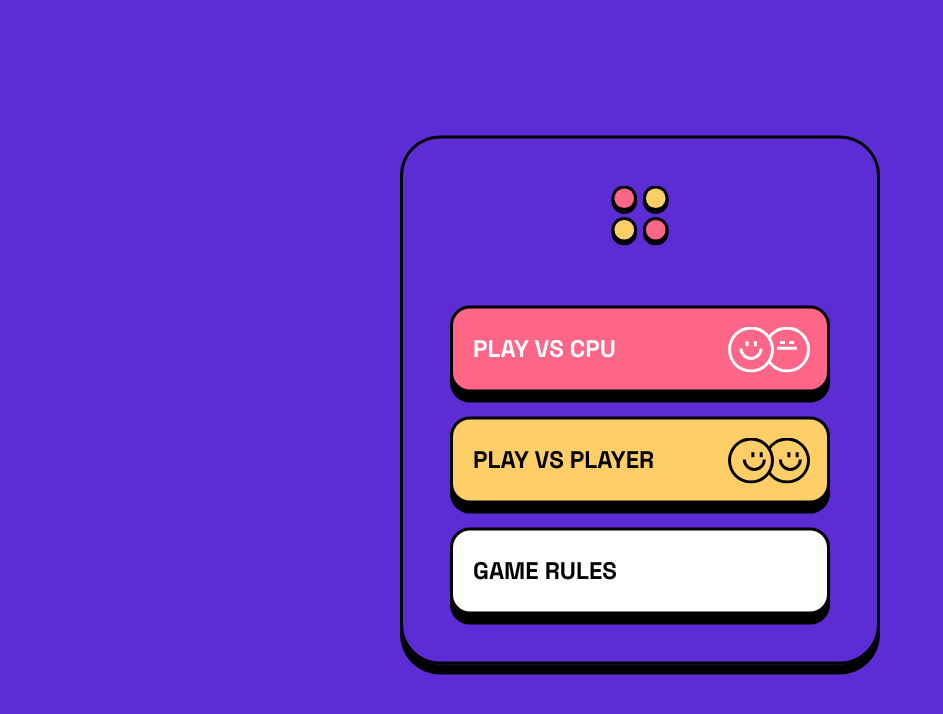
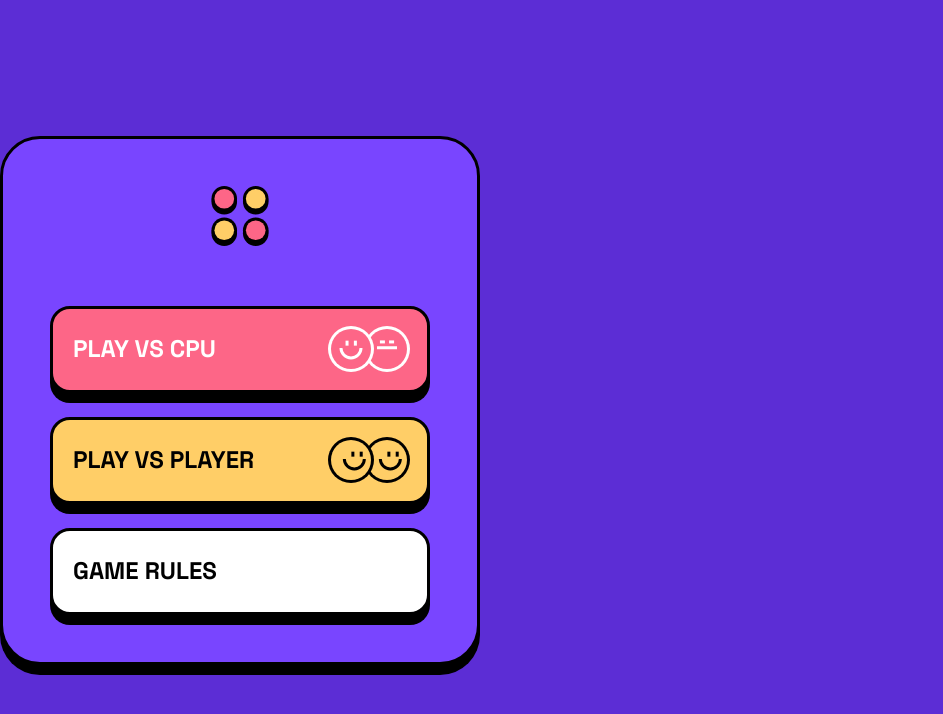
Before and after one commit to nkhatri7/connect-four, a React (Vite) app: page / in a window 1280 px wide. Shown: the top 714 px of the page, without its empty margins (0-943 px from the left). Built offline with nearby package versions, Linux system fonts and the light colour scheme.

Commit message:
:lipstick: Update main menu UI

```diff
--- a/src/App.css
+++ b/src/App.css
@@ -1,4 +1,3 @@
 .App {
   width: 100%;
-  padding: 20px;
 }
--- a/src/components/HomeMenu/index.tsx
+++ b/src/components/HomeMenu/index.tsx
@@ -1,19 +1,37 @@
 import { Stack } from '@mui/material';
 import Logo from '../Logo';
-import { HomeMenuBox, PlayCpuBtn, PlayPlayerBtn, GameRulesBtn } from './styles';
+import ScreenWrapper from '../ScreenWrapper';
+import {
+  MenuWrapper,
+  MenuSection,
+  MenuBox,
+  MenuBtnContainer,
+  PlayCpuBtn,
+  PlayPlayerBtn,
+  GameRulesBtn,
+} from './styles';
 
 const HomeMenu = () => {
   return (
-    <HomeMenuBox>
-      <Stack>
-        <Logo />
-        <Stack width="100%" marginTop="60px" paddingX="10px" spacing='24px'>
-          <PlayCpuBtn>Play vs CPU</PlayCpuBtn>
-          <PlayPlayerBtn>Play vs Player</PlayPlayerBtn>
-          <GameRulesBtn>Game Rules</GameRulesBtn>
-        </Stack>
-      </Stack>
-    </HomeMenuBox>
+    <ScreenWrapper>
+      <MenuWrapper>
+        <MenuSection>
+          <MenuBox>
+            <Stack spacing='60px'>
+              <Logo />
+              <MenuBtnContainer spacing='24px'>
+                <PlayCpuBtn>Play vs CPU</PlayCpuBtn>
+                <PlayPlayerBtn>Play vs Player</PlayPlayerBtn>
+                <GameRulesBtn>Game Rules</GameRulesBtn>
+              </MenuBtnContainer>
+            </Stack>
+          </MenuBox>
+        </MenuSection>
+        <MenuSection>
+
+        </MenuSection>
+      </MenuWrapper>
+    </ScreenWrapper>
   );
 };
 
--- a/src/components/HomeMenu/styles.ts
+++ b/src/components/HomeMenu/styles.ts
@@ -1,25 +1,36 @@
-import { Box, styled } from "@mui/material";
+import { Box, Stack, styled } from "@mui/material";
 import PlayCpuIcon from '../../assets/images/player-vs-cpu.svg';
 import PlayPlayerIcon from '../../assets/images/player-vs-player.svg';
 
-const HomeMenuBox = styled(Box)`
-  position: absolute;
-  top: 50%;
-  left: 50%;
-  transform: translate(-50%, -50%);
-  width: 90%;
+const MenuWrapper = styled('div')(() => ({
+  height: '200%',
+  transition: 'translate var(--transition-time)',
+}));
+
+const MenuSection = styled(Stack)(() => ({
+  height: '50%',
+  justifyContent: 'center',
+}));
+
+const MenuBox = styled(Box)`
+  width: 100%;
   max-width: 480px;
+  background-color: var(--purple);
   @media screen and (min-width: 500px) {
-    background-color: var(--purple);
     padding: 47px 37px;
-    transition: background-color 0.3s ease;
+    transition: background-color var(--transition-time);
     border-radius: 40px;
     border: 3px solid #000000;
     box-shadow: 0 10px #000000;
   }
 `;
 
-const HomeMenuBtn = styled('button')`
+const MenuBtnContainer = styled(Stack)(() => ({
+  width: '100%',
+  padding: '0 10px',
+}));
+
+const MenuBtn = styled('button')`
   position: relative;
   display: flex;
   justify-content: space-between;
@@ -47,7 +58,7 @@ const HomeMenuBtn = styled('button')`
   }
 `;
 
-const PlayCpuBtn = styled(HomeMenuBtn)`
+const PlayCpuBtn = styled(MenuBtn)`
   background-color: var(--red);
   color: #FFFFFF;
   &::after {
@@ -55,7 +66,7 @@ const PlayCpuBtn = styled(HomeMenuBtn)`
   }
 `;
 
-const PlayPlayerBtn = styled(HomeMenuBtn)`
+const PlayPlayerBtn = styled(MenuBtn)`
   background-color: var(--yellow);
   color: #000000;
   &::after {
@@ -63,9 +74,17 @@ const PlayPlayerBtn = styled(HomeMenuBtn)`
   }
 `;
 
-const GameRulesBtn = styled(HomeMenuBtn)(() => ({
+const GameRulesBtn = styled(MenuBtn)(() => ({
   backgroundColor: '#FFFFFF',
   color: '#000000',
 }));
 
-export { HomeMenuBox, PlayCpuBtn, PlayPlayerBtn, GameRulesBtn };
+export {
+  MenuWrapper,
+  MenuSection,
+  MenuBox,
+  MenuBtnContainer,
+  PlayCpuBtn,
+  PlayPlayerBtn,
+  GameRulesBtn,
+};
--- /dev/null
+++ b/src/components/ScreenWrapper/index.tsx
@@ -0,0 +1,20 @@
+import { styled } from "@mui/material";
+
+type ScreenWrapperProps = {
+  children: JSX.Element | JSX.Element[],
+};
+
+const ScreenWrapper = (props: ScreenWrapperProps) => {
+  const Wrapper = styled('div')(() => ({
+    position: 'absolute',
+    inset: '0',
+  }));
+
+  return (
+    <Wrapper>
+      {props.children}
+    </Wrapper>
+  );
+};
+
+export default ScreenWrapper;
--- a/src/index.css
+++ b/src/index.css
@@ -17,6 +17,7 @@
   --purple: #7945FF;
   --red: #FD6687;
   --yellow: #FFCE67;
+  --transition-time: 0.6s;
 }
 
 *, ::before, ::after {
@@ -35,7 +36,8 @@ body {
   -webkit-text-size-adjust: 100%;
 
   background-color: var(--purple);
-  transition: background-color 0.3s ease;
+  transition: background-color var(--transition-time);
+  overflow: hidden;
 }
 
 button {
```
